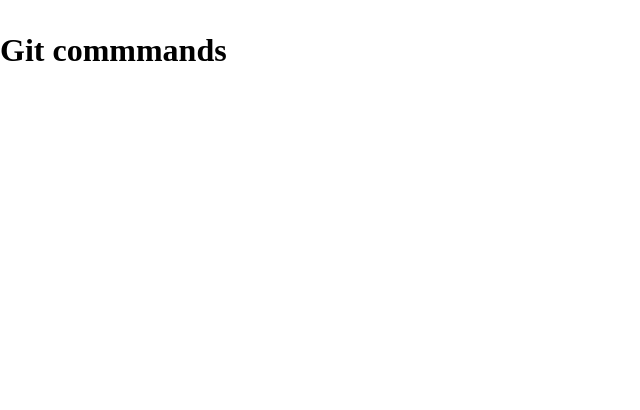
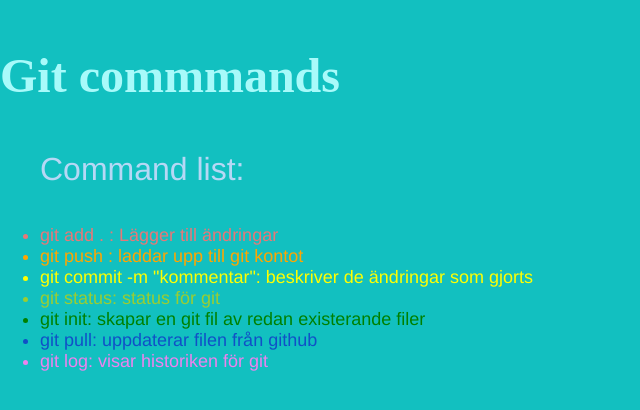
Before and after one commit to Jeffien/Jeffie-git-coding, a plain HTML site: page index.html in a window 1280 px wide. Shown: the whole page, without its empty margins (0-640 px from the left). Drawn offline with Linux system fonts and the light colour scheme.

Commit message:
colorised

```diff
--- a/app.css
+++ b/app.css
@@ -2,8 +2,51 @@ html body {
     margin: 0;
     padding: 0;
     font-family: 'Times New Roman', Times, serif;
+    background-color: #12c0c0;
+    color: #a8fafa;
+    align-items: center;
+
 }
 
 h1 {
+    font-size: 3em;
+}
+
+ul {
+    font-family: 'Franklin Gothic Medium', 'Arial Narrow', Arial, sans-serif;
     font-size: 2em;
+    color: rgb(182, 216, 245);
+    align-content: center;
+
+
 }
+
+li {
+    font-size: 18px;
+   ;
+}
+
+.red {
+    color: #e67878;
+}
+
+.orange {
+    color: orange;
+}
+
+.yellow {
+    color: yellow;
+}
+
+.yellowgreen {
+    color: yellowgreen
+}
+.green{
+    color: green;
+}
+.blue{
+    color: rgb(16, 80, 199);
+}
+.violet {
+    color: violet;
+}
--- a/index.html
+++ b/index.html
@@ -1,5 +1,6 @@
 <!DOCTYPE html>
 <html lang="en">
+
 <head>
     <meta charset="UTF-8">
     <meta http-equiv="X-UA-Compatible" content="IE=edge">
@@ -7,14 +8,26 @@
     <title>GitRepoTry</title>
     <link rel="stylesheet" href="app.css">
 </head>
+
 <body>
     <section>
         <article>
             <h1>
-                Git commmands
-            </h1>
+                Git commmands</h1>
+            <ul>Command list:
+                <br><br>
+                <li class="red"> git add . : Lägger till ändringar</li>
+                <li class="orange">git push : laddar upp till git kontot</li>
+                <li class="yellow">git commit -m "kommentar": beskriver de ändringar som gjorts</li>
+                <li class="yellowgreen">git status: status för git</li>
+                <li class="green">git init: skapar en git fil av redan existerande filer</li>
+                <li class="blue">git pull: uppdaterar filen från github</li>
+                <li class="violet">git log: visar historiken för git</li>
+            </ul>
+
         </article>
     </section>
 
 </body>
+
 </html>
```
